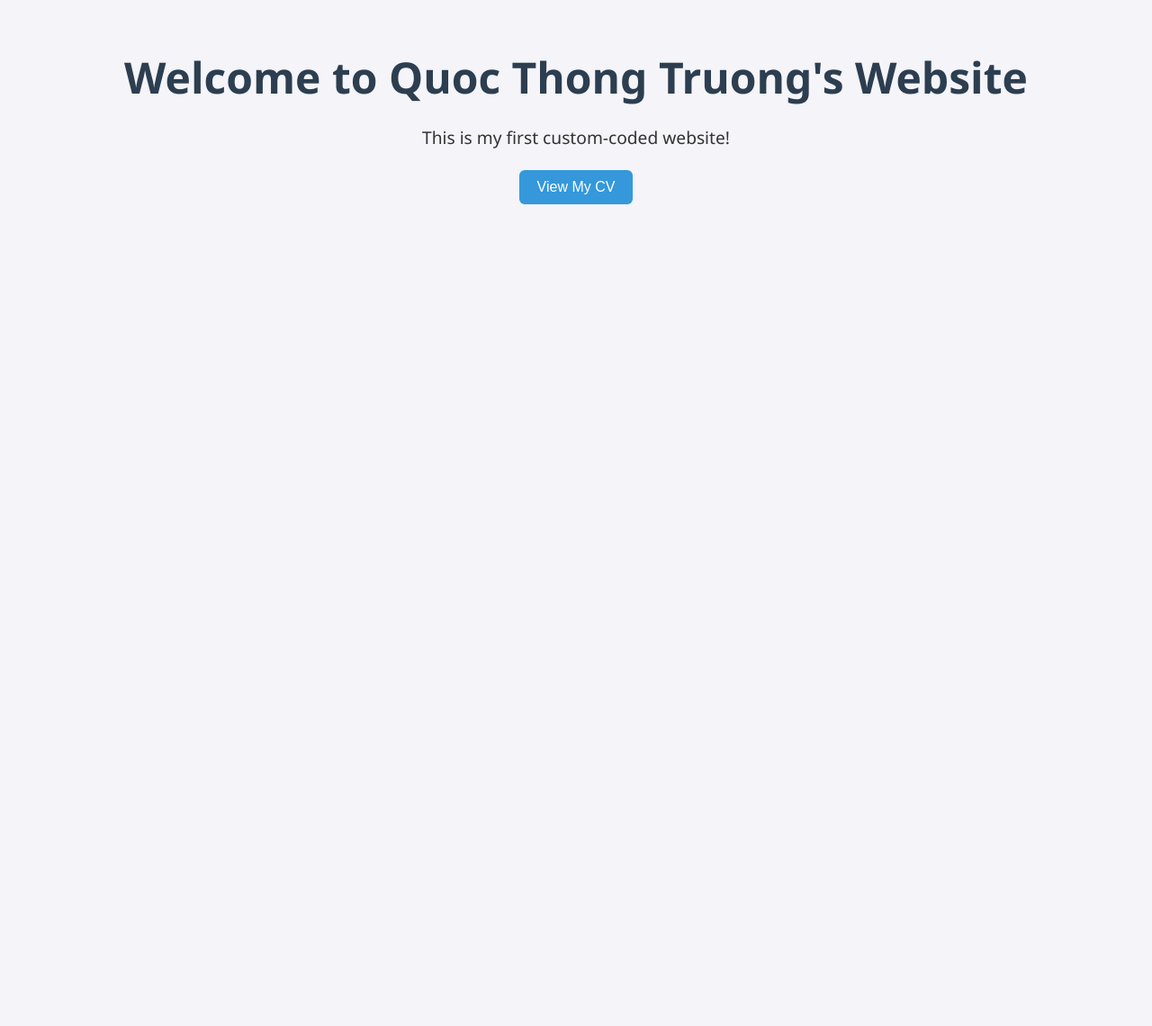
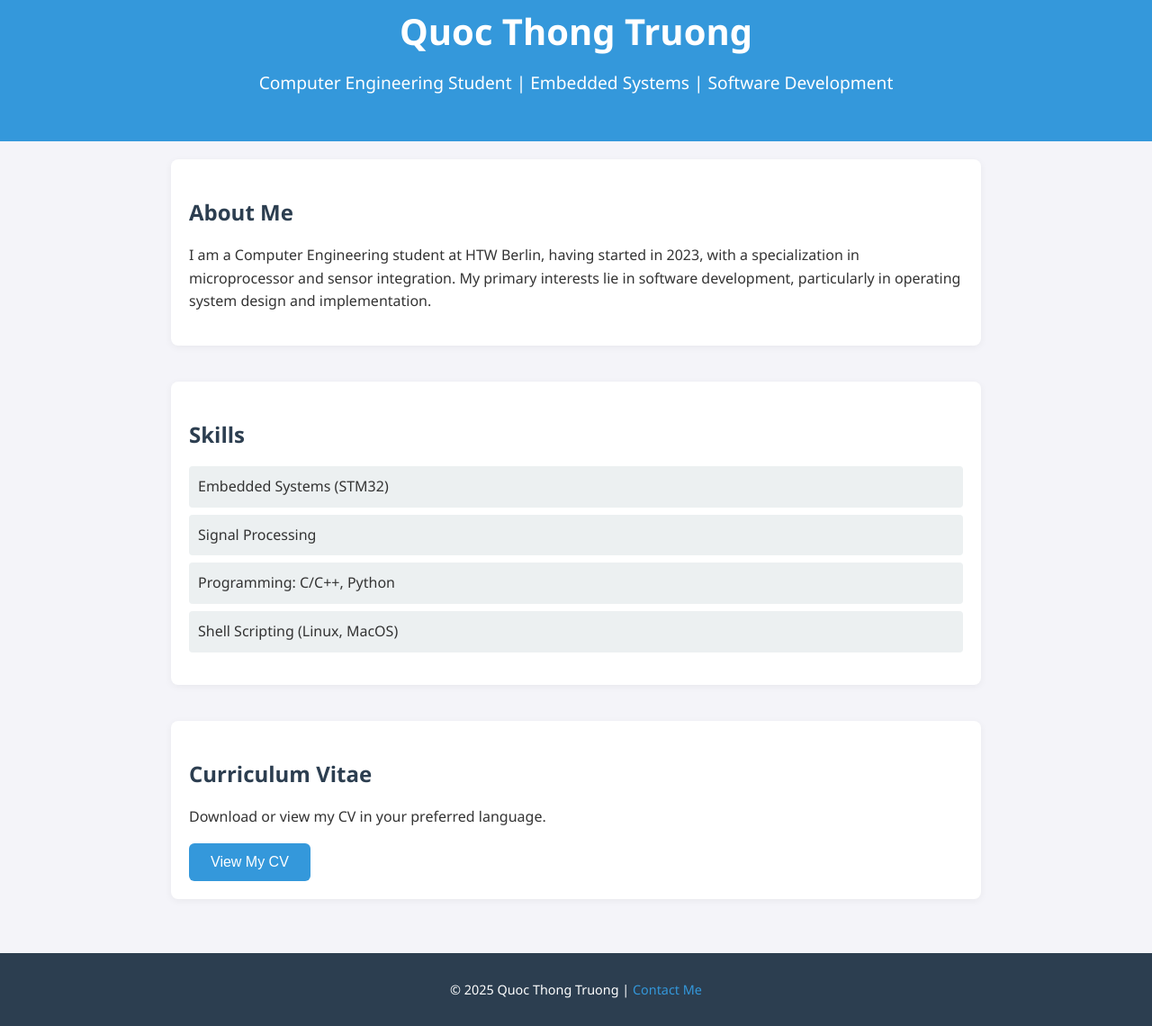
Before and after one commit to QTTruong74/website, a plain HTML site: page index.html in a window 1280 px wide. Shown: the part 27-1167 px from the top of the page at 90% size. Before the commit the page ends 800 px from the top, so only its background shows below. Drawn offline with Linux system fonts and the light colour scheme.

Commit message:
Update index.html and style.css

```diff
--- a/index.html
+++ b/index.html
@@ -3,14 +3,44 @@
 <head>
     <meta charset="UTF-8">
     <meta name="viewport" content="width=device-width, initial-scale=1.0">
-    <title>Quoc Thong Truong's Website</title>
+    <title>Quoc Thong Truong - Portfolio</title>
     <link rel="stylesheet" href="style.css">
 </head>
 <body>
-    <h1>Welcome to Quoc Thong Truong's Website</h1>
-    <p>This is my first custom-coded website!</p>
 
-    <button onclick="window.location.href='cv.html'">View My CV</button>
+    <header>
+        <h1>Quoc Thong Truong</h1>
+        <p class="tagline">Computer Engineering Student | Embedded Systems | Software Development</p>
+    </header>
+
+    <main>
+        <section class="intro">
+            <h2>About Me</h2>
+            <p>
+                I am a Computer Engineering student at HTW Berlin, having started in 2023, with a specialization in microprocessor and sensor integration. My primary interests lie in software development, particularly in operating system design and implementation.
+            </p>
+        </section>
+
+        <section class="skills">
+            <h2>Skills</h2>
+            <ul>
+                <li>Embedded Systems (STM32)</li>
+                <li>Signal Processing</li>
+                <li>Programming: C/C++, Python</li>
+                <li>Shell Scripting (Linux, MacOS)</li>
+            </ul>
+        </section>
+
+        <section class="cv">
+            <h2>Curriculum Vitae</h2>
+            <p>Download or view my CV in your preferred language.</p>
+            <button onclick="window.location.href='cv.html'">View My CV</button>
+        </section>
+    </main>
+
+    <footer>
+        <p>© 2025 Quoc Thong Truong | <a href="mailto:truongquocthong2003@gmail.com">Contact Me</a></p>
+    </footer>
 
 </body>
 </html>
--- a/style.css
+++ b/style.css
@@ -3,37 +3,104 @@ body {
     background-color: #f4f4f9;
     color: #333;
     font-family: 'Segoe UI', Tahoma, Geneva, Verdana, sans-serif;
-    text-align: center;
-    padding: 40px;
+    margin: 0;
+    padding: 0;
+    line-height: 1.6;
 }
 
-/* Heading style */
-h1 {
-    color: #2c3e50;
-    font-size: 3rem;
-    margin-bottom: 20px;
+/* Header section */
+header {
+    background-color: #3498db;
+    color: white;
+    padding: 30px 20px;
+    text-align: center;
 }
 
-/* Paragraph style */
-p {
+header h1 {
+    margin: 0;
+    font-size: 2.5rem;
+}
+
+header .tagline {
     font-size: 1.2rem;
-    line-height: 1.6;
-    max-width: 600px;
-    margin: 0 auto 20px;
+    margin-top: 10px;
+    font-weight: 300;
+}
+
+/* Main content */
+main {
+    max-width: 900px;
+    margin: auto;
+    padding: 20px;
+}
+
+section {
+    margin-bottom: 40px;
+    padding: 20px;
+    background: white;
+    border-radius: 8px;
+    box-shadow: 0 2px 8px rgba(0,0,0,0.05);
+}
+
+h2 {
+    color: #2c3e50;
+    margin-bottom: 15px;
+}
+
+/* Skills list */
+.skills ul {
+    list-style: none;
+    padding: 0;
+}
+
+.skills li {
+    background: #ecf0f1;
+    margin: 8px 0;
+    padding: 10px;
+    border-radius: 4px;
 }
 
 /* Button style */
 button {
-    padding: 10px 20px;
+    padding: 12px 24px;
     background-color: #3498db;
     color: white;
     border: none;
     border-radius: 6px;
     font-size: 1rem;
     cursor: pointer;
-    transition: background-color 0.3s ease;
+    transition: background-color 0.3s ease, transform 0.1s ease;
 }
 
 button:hover {
     background-color: #2980b9;
+    transform: scale(1.03);
 }
+
+/* Footer */
+footer {
+    background-color: #2c3e50;
+    color: white;
+    text-align: center;
+    padding: 15px;
+    font-size: 0.9rem;
+}
+
+footer a {
+    color: #3498db;
+    text-decoration: none;
+}
+
+footer a:hover {
+    text-decoration: underline;
+}
+
+/* Responsive design */
+@media (max-width: 600px) {
+    header h1 {
+        font-size: 2rem;
+    }
+    main {
+        padding: 10px;
+    }
+}
```
